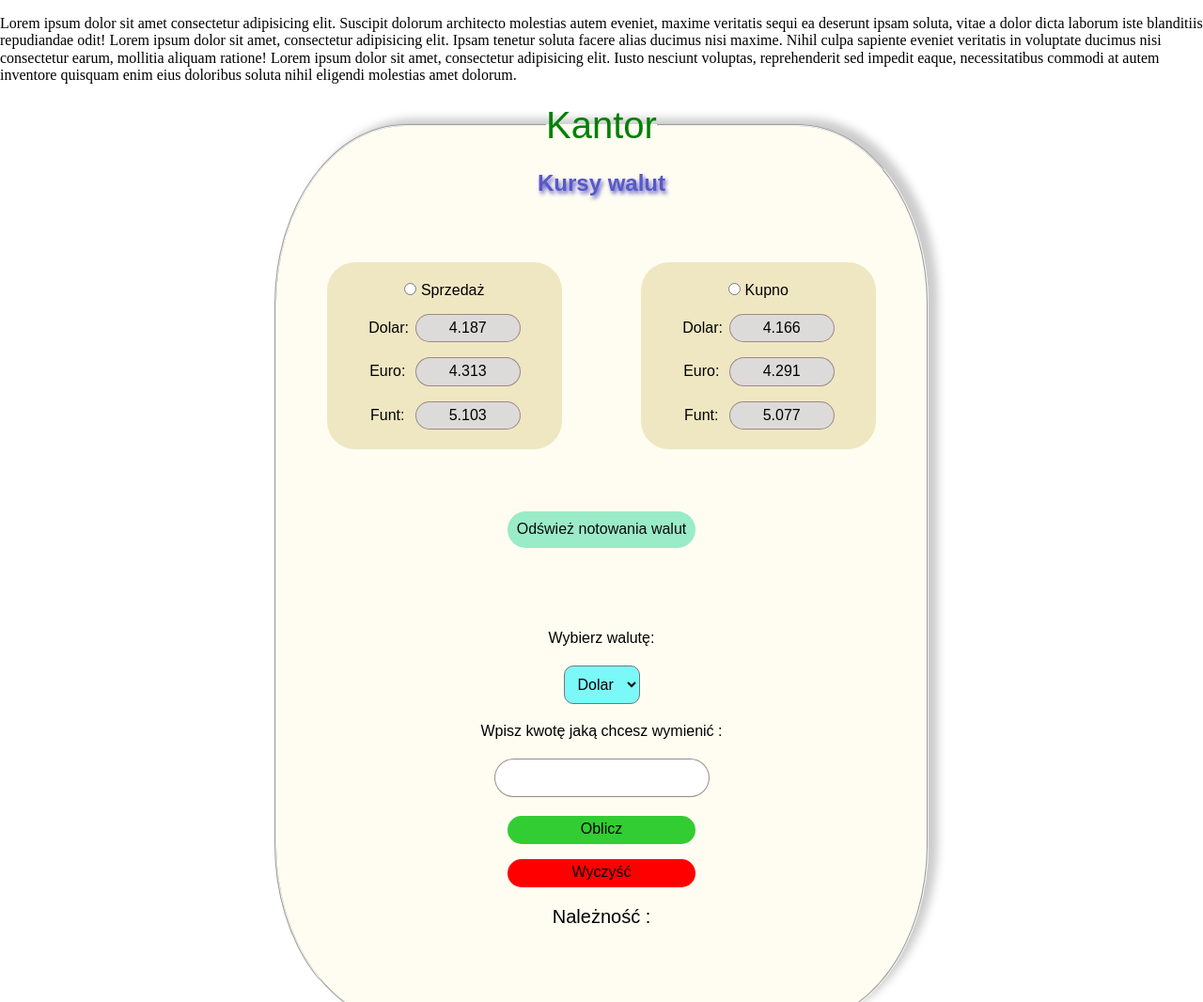
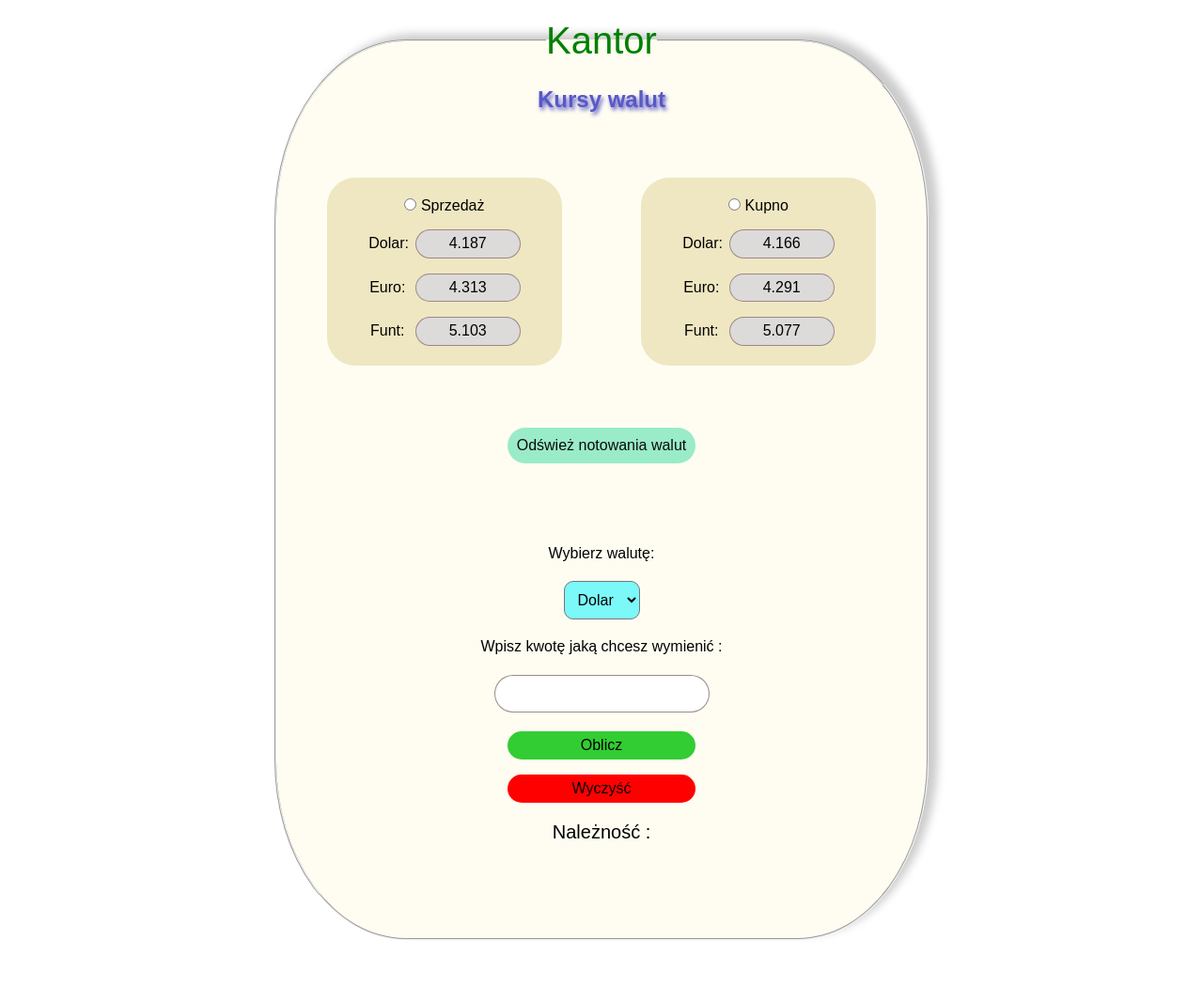
Before and after one commit to Jargod99/homepagetest, a plain HTML site: page index.html in a window 1280 px wide. Shown: the top 1066 px of the page at 94% size. After the commit the page ends 1020 px from the top, so only its background shows below. Drawn offline with nearby package versions, Linux system fonts and the light colour scheme; a web font is replaced by a local one.

Commit message:
delate paragraph

```diff
--- a/index.html
+++ b/index.html
@@ -15,11 +15,7 @@
 
 <body>
     <div>
-        <p>
-            Lorem ipsum dolor sit amet consectetur adipisicing elit. Suscipit dolorum architecto molestias autem eveniet, maxime veritatis sequi ea deserunt ipsam soluta, vitae a dolor dicta laborum iste blanditiis repudiandae odit!
-            Lorem ipsum dolor sit amet, consectetur adipisicing elit. Ipsam tenetur soluta facere alias ducimus nisi maxime. Nihil culpa sapiente eveniet veritatis in voluptate ducimus nisi consectetur earum, mollitia aliquam ratione!
-            Lorem ipsum dolor sit amet, consectetur adipisicing elit. Iusto nesciunt voluptas, reprehenderit sed impedit eaque, necessitatibus commodi at autem inventore quisquam enim eius doloribus soluta nihil eligendi molestias amet dolorum.
-        </p>
+
     </div>
     <div class="container">
         <form class="form js-form">
```
